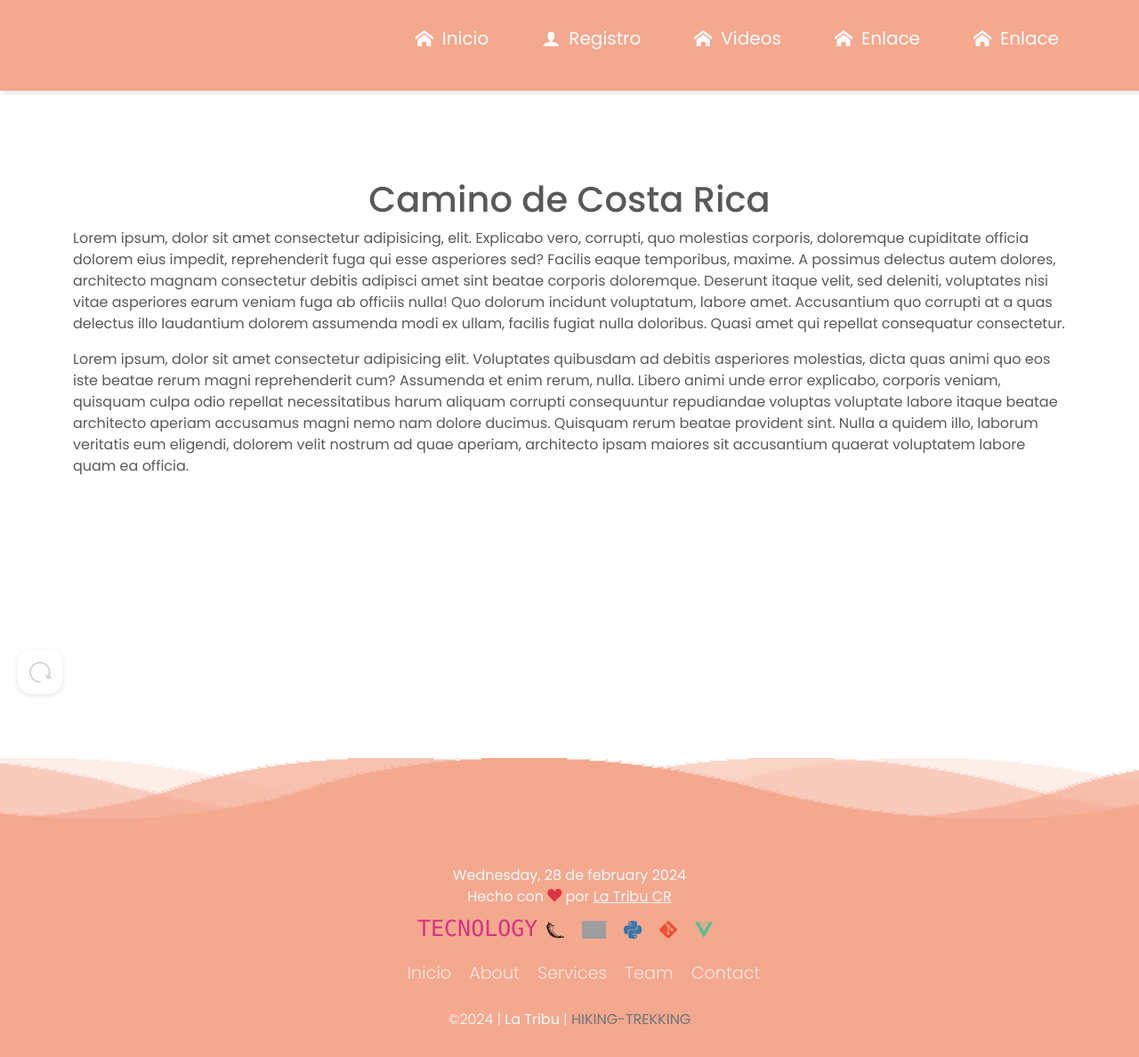
After one commit to kerm1977/latribu, a Flask app: page /videos in a window 1280 px wide. The commit adds this page. Shown: the whole page at 89% size. Run offline with Flask 3, Linux system fonts and the light colour scheme; parts of the project's set-up code (start-up, migrations or seed data) failed here and were passed over; some libraries are stand-ins or nearby versions; some web fonts are replaced; grey boxes are pictures that could not be loaded.

Commit message:
viewport no resuze,  video area

```diff
--- a/app.py
+++ b/app.py
@@ -125,6 +125,12 @@ def caminocr():
 	return render_template("caminocr.html", title=title, date=date)
 
 
+@app.route("/videos")
+def videos():
+	date 	= 	datetime.now()
+	title 	= 	"Camino de Costa Rica"
+	return render_template("videos.html", title=title, date=date)
+
 
 
 
--- a/static/css/footer.css
+++ b/static/css/footer.css
@@ -151,4 +151,7 @@
     font-size: 14px;
   }
 
+
+
+
 }
--- a/static/css/main.css
+++ b/static/css/main.css
@@ -23,3 +23,4 @@
 @import url('footer.css');
 @import url('cards.css');
 @import url('index.css');
+@import url('videos.css');
--- /dev/null
+++ b/static/css/videos.css
@@ -0,0 +1,4 @@
+.video{
+	margin-top: 200px;
+	margin-bottom: 400px;
+}
--- a/templates/base.html
+++ b/templates/base.html
@@ -2,7 +2,7 @@
 <html lang="es">
 <head>
 	<meta charset="UTF-8">
-	<meta name="viewport" content="width=device-width, initial-scale=1, maximum-scale=1">
+	<meta name="viewport" content="width=device-width,user-scalable=no">
 
 
 	<link rel="shortcut icon" href="{{url_for('static', filename='img/favicon.ico')}}">
@@ -40,7 +40,7 @@
         {% endblock %}
 
 
-        <ion-icon name="heart"></ion-icon>
+ <!--        <ion-icon name="heart"></ion-icon> -->
 
 
 
--- a/templates/footer.html
+++ b/templates/footer.html
@@ -1,3 +1,4 @@
+<div class="">
 <footer class="footer">
     <div class="waves">
       <div class="wave" id="wave1"></div>
@@ -30,7 +31,7 @@
     </ul>
     <p class="copyRight">&copy;2024 | <strong class="copyRight">La Tribu</strong> | <strong class="text-secondary copyRight">HIKING-TREKKING</strong></p>
 </footer>
-
+</div>
 <!-- scripts -->
   <script type="module" src="https://unpkg.com/ionicons@5.5.2/dist/ionicons/ionicons.esm.js"></script>
   <script nomodule src="https://unpkg.com/ionicons@5.5.2/dist/ionicons/ionicons.js"></script>
--- a/templates/index.html
+++ b/templates/index.html
@@ -24,10 +24,10 @@
 
 
 
-    <div class="container">
+<!--     <div class="container">
     	 <hr class="my-4">
     	<p>Tienes una cuenta?</p>
-    </div>
+    </div> -->
 
 </div>
 {% endblock %}
--- a/templates/navbar.html
+++ b/templates/navbar.html
@@ -7,7 +7,7 @@
         <hr class="sidebarline">
         <li><a  href="#"><span class="icon-user"> </span>Registro</a></li>
         <hr class="sidebarline">
-        <li><a  href="#"><span class="icon-home"> </span>Enlace</a></li>
+        <li><a  href="{{url_for('videos')}}"><span class="icon-home"> </span>Videos</a></li>
         <hr class="sidebarline">
         <li><a  href="#"><span class="icon-home"> </span>Enlace</a></li>
         <hr class="sidebarline">
@@ -20,7 +20,7 @@
         </div>
         <li class="hideOnMobile"><a  href="{{url_for('home')}}"><span class="icon-home"> </span> Inicio</a></li>
         <li class="hideOnMobile"><a  href="#"><span class="icon-user"> </span>Registro</a></li>
-        <li class="hideOnMobile"><a  href="#"><span class="icon-home"> </span>Enlace</a></li>
+        <li class="hideOnMobile"><a  href="{{url_for('videos')}}"><span class="icon-home"> </span>Videos</a></li>
         <li class="hideOnMobile"><a  href="#"><span class="icon-home"> </span>Enlace</a></li>
         <li class="hideOnMobile"><a  href="#"><span class="icon-home"> </span>Enlace</a></li>
         <li class="menu" onclick=mostrarBarra()><a href="#"><span class="icon-menu" height="20"></span></a></li>
--- /dev/null
+++ b/templates/videos.html
@@ -0,0 +1,17 @@
+{% extends "base.html" %}
+{% block content %}
+
+
+<div class="container video">
+	<h1>{{title}}</h1>
+
+	<p>Lorem ipsum, dolor sit amet consectetur adipisicing, elit. Explicabo vero, corrupti, quo molestias corporis, doloremque cupiditate officia dolorem eius impedit, reprehenderit fuga qui esse asperiores sed? Facilis eaque temporibus, maxime.
+	A possimus delectus autem dolores, architecto magnam consectetur debitis adipisci amet sint beatae corporis doloremque. Deserunt itaque velit, sed deleniti, voluptates nisi vitae asperiores earum veniam fuga ab officiis nulla!
+	Quo dolorum incidunt voluptatum, labore amet. Accusantium quo corrupti at a quas delectus illo laudantium dolorem assumenda modi ex ullam, facilis fugiat nulla doloribus. Quasi amet qui repellat consequatur consectetur.</p>
+
+	<p>Lorem ipsum, dolor sit amet consectetur adipisicing elit. Voluptates quibusdam ad debitis asperiores molestias, dicta quas animi quo eos iste beatae rerum magni reprehenderit cum? Assumenda et enim rerum, nulla.
+	Libero animi unde error explicabo, corporis veniam, quisquam culpa odio repellat necessitatibus harum aliquam corrupti consequuntur repudiandae voluptas voluptate labore itaque beatae architecto aperiam accusamus magni nemo nam dolore ducimus.
+	Quisquam rerum beatae provident sint. Nulla a quidem illo, laborum veritatis eum eligendi, dolorem velit nostrum ad quae aperiam, architecto ipsam maiores sit accusantium quaerat voluptatem labore quam ea officia.</p>
+</div>
+
+{% endblock %}
```
